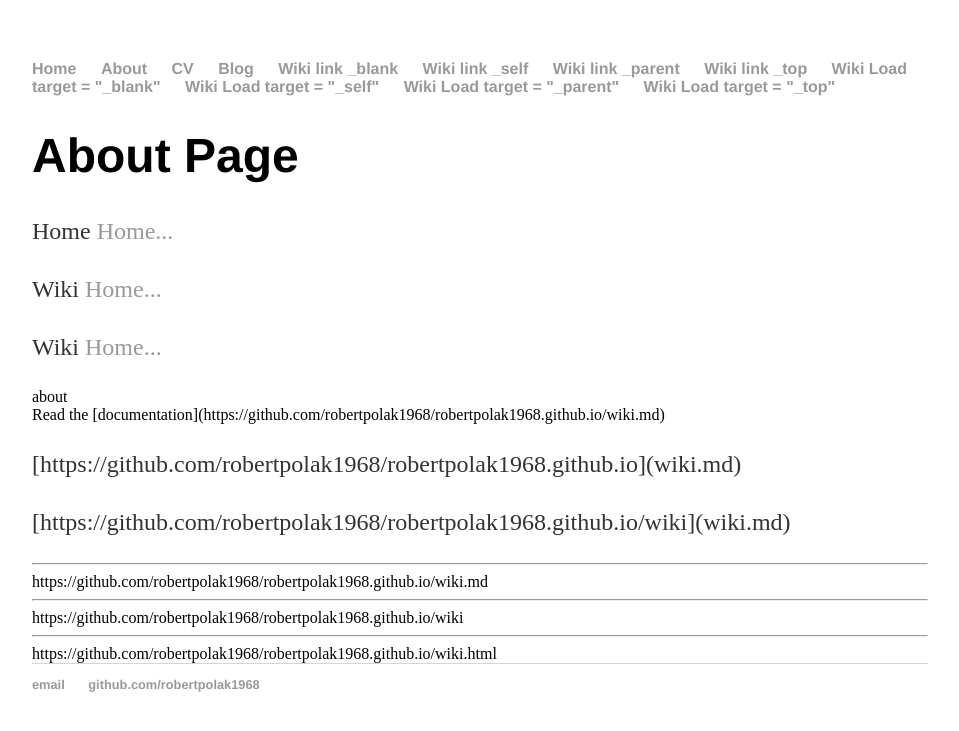
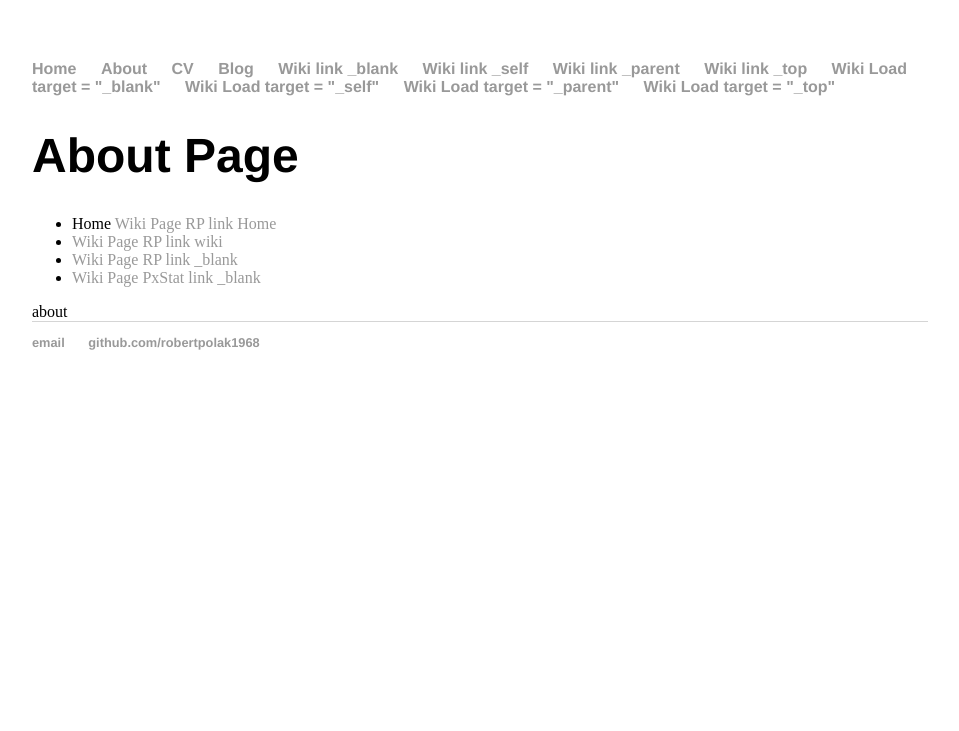
Before and after one commit to robertpolak1968/robertpolak1968.github.io, a Jekyll site: the page built from about.html, in a window 1280 px wide. Shown: the top 731 px of the page, without its empty margins (160-1119 px from the left). Built offline with Jekyll 4.4.1, drawn with Linux system fonts in a browser that asks for light colours.

Commit message:
Update about.html

```diff
--- a/about.html
+++ b/about.html
@@ -4,22 +4,13 @@ title: Hank Quinlan, Horrible Cop
 ---
 <div class="blurb">
 	<h1>About Page</h1>
-	<p>Home <a href="/index">Home...</a></p>
-	<p>Wiki <a href="https://github.com/robertpolak1968/robertpolak1968.github.io/wiki.html">Home...</a></p>
-	<p>Wiki <a href="/wiki.html">Home...</a></p>
-</div><!-- /.blurb -->
+	<ul>
+		<li>Home <a href="/index">Wiki Page RP link Home</a></li>
+		<li><a href="/wiki.html">Wiki Page RP link wiki</a></li>
+		<li><a href="https://github.com/robertpolak1968/robertpolak1968.github.io/wiki" target = "_blank" >Wiki Page RP link _blank</a></li>
+		<li><a href="https://github.com/CSOIreland/PxStat/wiki/User-Guide" target = "_blank" >Wiki Page PxStat link _blank</a></li>
+	</ul>
 
 
 <div id="content">about</div>
-
-
-Read the [documentation](https://github.com/robertpolak1968/robertpolak1968.github.io/wiki.md)
-<p>[https://github.com/robertpolak1968/robertpolak1968.github.io](wiki.md)</p>
-<p>[https://github.com/robertpolak1968/robertpolak1968.github.io/wiki](wiki.md)</p>
-
-<hr>
-https://github.com/robertpolak1968/robertpolak1968.github.io/wiki.md
-<hr>
-https://github.com/robertpolak1968/robertpolak1968.github.io/wiki
-<hr>
-https://github.com/robertpolak1968/robertpolak1968.github.io/wiki.html
+</div><!-- /.blurb -->
```
